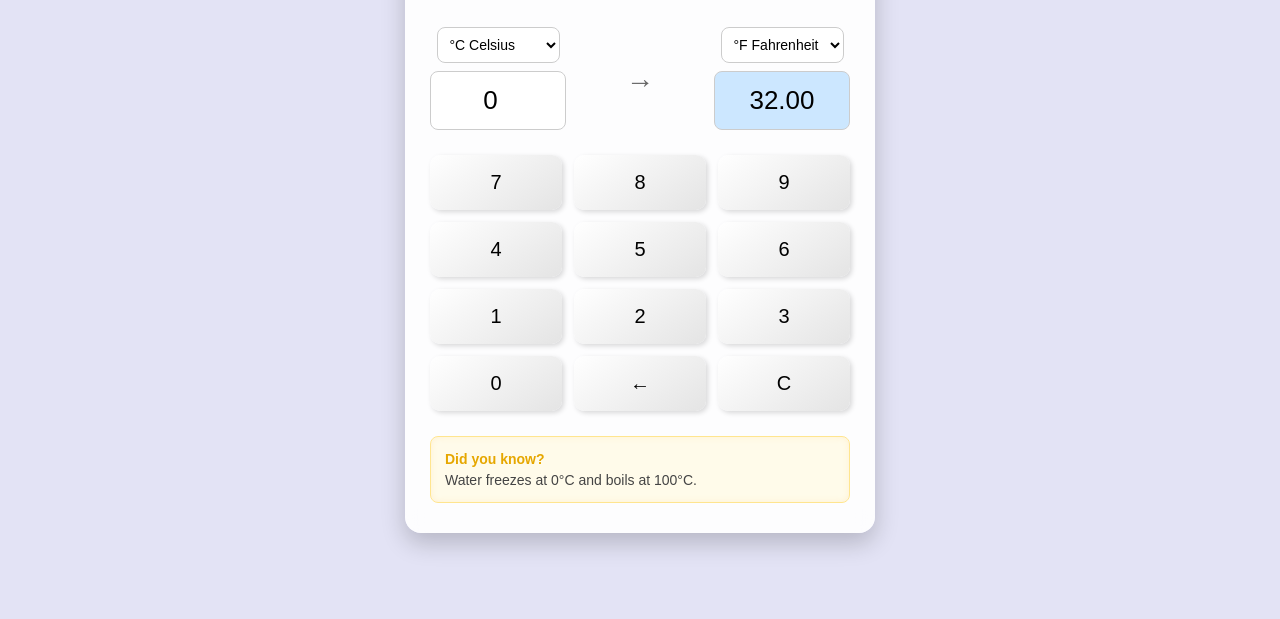
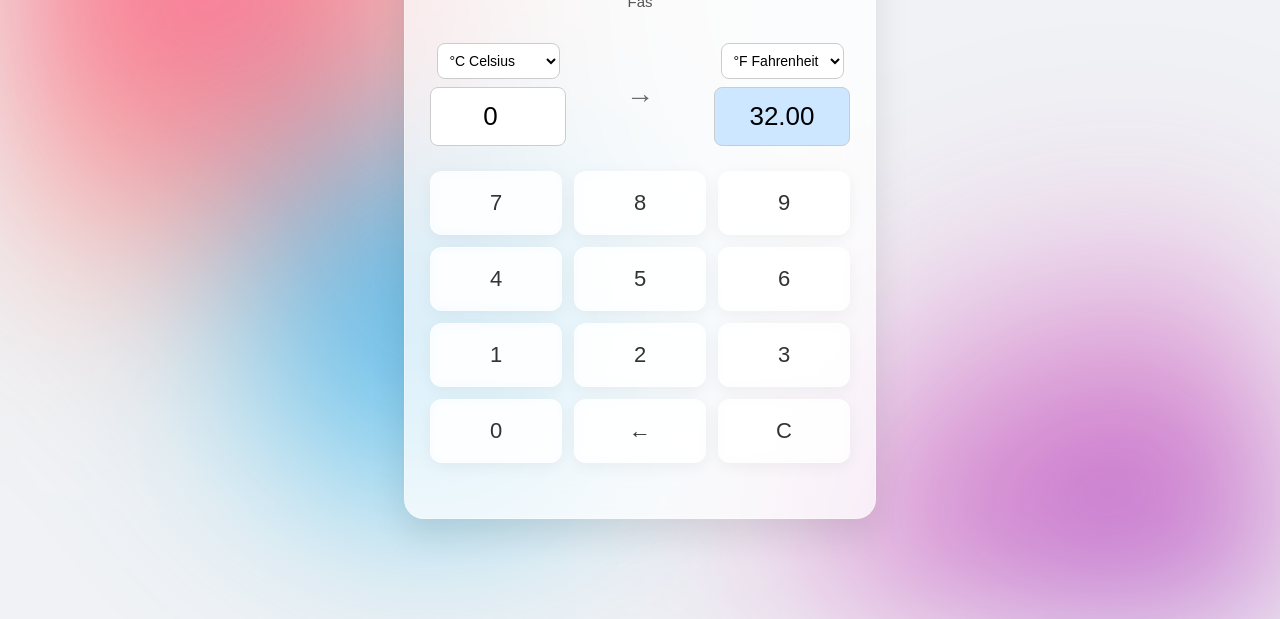
Before and after one commit to Aakash-gith/TempratureConverter, a plain HTML site: page index.html in a window 1280 px wide. Shown: the part 181-800 px from the top of the page. Drawn offline with Linux system fonts and the light colour scheme; no server answers.

Commit message:
Enhance UI with live background and remove facts section

```diff
--- a/Script.js
+++ b/Script.js
@@ -4,7 +4,6 @@ const outputTemp = document.getElementById("outputTemp");
 const fromUnit = document.getElementById("fromUnit");
 const toUnit = document.getElementById("toUnit");
 const buttons = document.querySelectorAll(".keypad button");
-const factText = document.getElementById("factText");
 const dynamicText = document.getElementById("dynamicText");
 
 // --- Temperature Conversion ---
@@ -27,15 +26,15 @@ function convertTemperature() {
     fromUnit.value === "C" && toUnit.value === "F"
       ? (value * 9) / 5 + 32
       : fromUnit.value === "F" && toUnit.value === "C"
-      ? ((value - 32) * 5) / 9
-      : value;
+        ? ((value - 32) * 5) / 9
+        : value;
   outputTemp.value = result.toFixed(2);
 }
 
 // --- Typing Animation for Subtitle ---
 const texts = [
-  "Instant temperature conversion with AI-powered facts.",
-  "Fast, simple, and accurate conversions.",
+  "Instant and accurate temperature conversion.",
+  "Fast, simple, and beautifully designed.",
 ];
 let textIndex = 0, charIndex = 0;
 function typeWriter() {
@@ -53,22 +52,3 @@ function typeWriter() {
   }
 }
 typeWriter();
-
-// --- Random Facts Fetch ---
-async function getFact() {
-  try {
-    const res = await fetch("https://uselessfacts.jsph.pl/random.json?language=en");
-    const data = await res.json();
-    factText.textContent = data.text;
-  } catch {
-    const fallbackFacts = [
-      "Water freezes at 0°C and boils at 100°C.",
-      "The Fahrenheit scale was proposed in 1724.",
-      "Absolute zero is -273.15°C, the coldest possible temperature.",
-      "Temperature affects how fast sound travels."
-    ];
-    factText.textContent = fallbackFacts[Math.floor(Math.random() * fallbackFacts.length)];
-  }
-}
-getFact();
-setInterval(getFact, 10000); // new fact every 10 seconds
--- a/index.html
+++ b/index.html
@@ -1,12 +1,19 @@
 <!DOCTYPE html>
 <html lang="en">
+
 <head>
   <meta charset="UTF-8" />
   <meta name="viewport" content="width=device-width, initial-scale=1.0" />
-  <title>Smart Utility Hub</title>
+  <title>TempConverter</title>
   <link rel="stylesheet" href="style.css" />
 </head>
+
 <body>
+  <div class="bg-shapes">
+    <div class="shape shape-1"></div>
+    <div class="shape shape-2"></div>
+    <div class="shape shape-3"></div>
+  </div>
   <div class="container">
     <h1>TempConvert</h1>
     <p id="dynamicText" class="subtitle"></p>
@@ -38,12 +45,9 @@
       <button>0</button><button>←</button><button>C</button>
     </div>
 
-    <div class="fact-box">
-      <strong>Did you know?</strong>
-      <p id="factText">Loading an interesting fact...</p>
-    </div>
   </div>
 
-  <script src="script.js"></script>
+  <script src="Script.js"></script>
 </body>
+
 </html>
--- a/style.css
+++ b/style.css
@@ -1,21 +1,95 @@
 body {
   font-family: "Poppins", Arial, sans-serif;
-  background-color: rgba(171, 171, 224, 0.322);
+  background: #f0f2f5;
   display: flex;
   justify-content: center;
   align-items: center;
   height: 100vh;
   margin: 0;
+  overflow: hidden;
+  position: relative;
+}
+
+.bg-shapes {
+  position: fixed;
+  top: 0;
+  left: 0;
+  width: 100%;
+  height: 100%;
+  z-index: -1;
+  filter: blur(80px);
+  overflow: hidden;
+}
+
+.shape {
+  position: absolute;
+  border-radius: 50%;
+  opacity: 0.6;
+  animation: move 20s infinite alternate;
+}
+
+.shape-1 {
+  width: 500px;
+  height: 500px;
+  background: radial-gradient(circle, #ff0080 0%, #ff8c00 100%);
+  top: -150px;
+  left: -150px;
+  animation-duration: 18s;
+  filter: blur(80px);
+}
+
+.shape-2 {
+  width: 600px;
+  height: 600px;
+  background: radial-gradient(circle, #7928ca 0%, #ff0080 100%);
+  bottom: -200px;
+  right: -150px;
+  animation-duration: 22s;
+  animation-delay: -5s;
+  filter: blur(100px);
+}
+
+.shape-3 {
+  width: 400px;
+  height: 400px;
+  background: radial-gradient(circle, #0070f3 0%, #00dfd8 100%);
+  top: 30%;
+  left: 20%;
+  animation-duration: 20s;
+  animation-delay: -10s;
+  filter: blur(70px);
+}
+
+@keyframes move {
+  0% {
+    transform: translate(0, 0) scale(1) rotate(0deg);
+  }
+
+  33% {
+    transform: translate(100px, 50px) scale(1.1) rotate(120deg);
+  }
+
+  66% {
+    transform: translate(-50px, 100px) scale(0.9) rotate(240deg);
+  }
+
+  100% {
+    transform: translate(0, 0) scale(1) rotate(360deg);
+  }
 }
 
 .container {
-  background: rgba(255, 255, 255, 0.9);
+  background: rgba(255, 255, 255, 0.75);
   width: 420px;
-  border-radius: 16px;
-  box-shadow: 0 10px 25px rgba(0, 0, 0, 0.2);
+  border-radius: 20px;
+  box-shadow: 0 15px 35px rgba(0, 0, 0, 0.1);
   padding: 30px 25px;
   text-align: center;
-  backdrop-filter: blur(10px);
+  backdrop-filter: blur(20px);
+  -webkit-backdrop-filter: blur(20px);
+  border: 1px solid rgba(255, 255, 255, 0.3);
+  position: relative;
+  z-index: 1;
 }
 
 h1 {
@@ -83,36 +157,26 @@ h1 {
 }
 
 .keypad button {
-  padding: 16px;
-  font-size: 20px;
-  border: none;
-  border-radius: 10px;
-  background: linear-gradient(145deg, #ffffff, #e4e4e4);
+  padding: 18px;
+  font-size: 22px;
+  border: 1px solid rgba(255, 255, 255, 0.4);
+  border-radius: 12px;
+  background: rgba(255, 255, 255, 0.6);
   cursor: pointer;
-  transition: all 0.2s;
-  box-shadow: 2px 2px 5px rgba(0, 0, 0, 0.15);
+  transition: all 0.3s cubic-bezier(0.175, 0.885, 0.32, 1.275);
+  box-shadow: 0 4px 15px rgba(0, 0, 0, 0.05);
+  color: #333;
+  backdrop-filter: blur(5px);
 }
 
 .keypad button:hover {
-  background: linear-gradient(145deg, #dbe7ff, #f7faff);
-  transform: translateY(-2px);
+  background: #fff;
+  transform: translateY(-5px) scale(1.05);
+  box-shadow: 0 10px 20px rgba(0, 0, 0, 0.1);
+  border-color: #0070f3;
+  color: #0070f3;
 }
 
-.fact-box {
-  background: #fffbea;
-  border: 1px solid #ffe58f;
-  padding: 14px;
-  border-radius: 8px;
-  color: #444;
-  font-size: 14px;
-  text-align: left;
-  box-shadow: inset 0 0 6px rgba(255, 220, 150, 0.3);
+.keypad button:active {
+  transform: translateY(0) scale(0.95);
 }
-
-.fact-box strong {
-  color: #e6a700;
-}
-
-#factText {
-  margin: 5px 0 0;
-}
```
Also changed, not shown: 1 other file.
